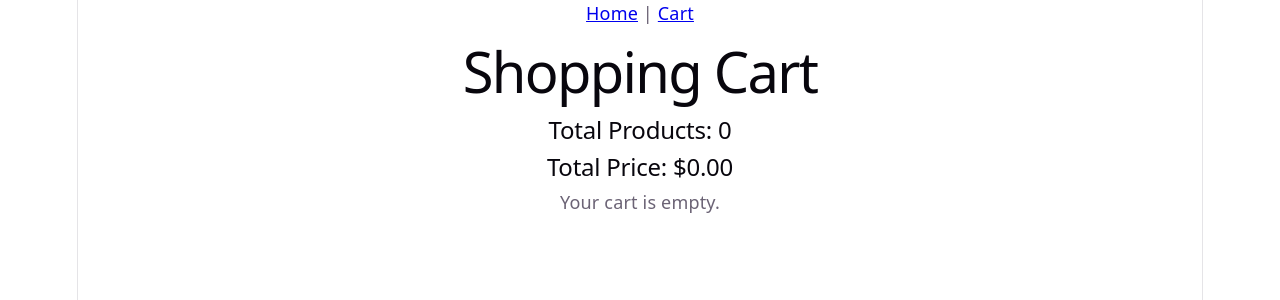
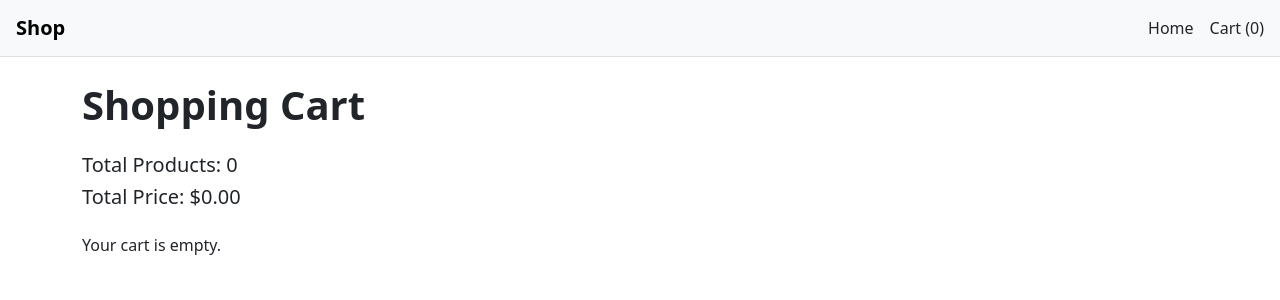
Before and after one commit to mbogarin/advanced-ecommerce-firebase, a React (Vite) app: page /cart in a window 1280 px wide. Shown: the top 300 px of the page. Built offline with nearby package versions, Linux system fonts and the light colour scheme.

Commit message:
bootstrap styling

```diff
--- a/package.json
+++ b/package.json
@@ -12,7 +12,9 @@
   "dependencies": {
     "@reduxjs/toolkit": "^2.12.0",
     "@tanstack/react-query": "^5.101.0",
+    "bootstrap": "^5.3.8",
     "react": "^19.2.6",
+    "react-bootstrap": "^2.10.10",
     "react-dom": "^19.2.6",
     "react-redux": "^9.3.0",
     "react-router-dom": "^7.18.0"
--- a/src/App.tsx
+++ b/src/App.tsx
@@ -1,21 +1,42 @@
 import { Routes, Route, Link } from "react-router-dom";
 import Home from "./pages/Home";
 import Cart from "./pages/Cart";
+import { useSelector } from "react-redux";
+import type { RootState } from "./store/store";
 
 export default function App() {
+	// Calculate NavBar cart items:
+	const cartItems = useSelector((state: RootState) => state.cart.items);
+	const totalItems = cartItems.reduce((sum, item) => sum + item.quantity, 0);
+
 	return (
 		<div>
-			<nav>
-				<Link to="/">Home</Link> | <Link to="/cart">Cart</Link>
+			{/* Nav links */}
+			<nav className="navbar navbar-light bg-light px-3 border-bottom">
+				{/* Shop */}
+				<Link className="navbar-brand fw-semibold" to="/">
+					Shop
+				</Link>
+
+				<div className="d-flex gap-3 align-items-center">
+					{/* Home */}
+					<Link className="nav-link" to="/">
+						Home
+					</Link>
+					{/* Cart */}
+					<Link className="nav-link" to="/cart">
+						Cart ({totalItems})
+					</Link>
+				</div>
 			</nav>
 
 			<Routes>
+				{/* Home page: */}
 				<Route path="/" element={<Home />} />
 
+				{/* Cart page: */}
 				<Route path="/cart" element={<Cart />} />
 			</Routes>
 		</div>
 	);
 }
-
-// export default App;
--- a/src/components/ProductCard.tsx
+++ b/src/components/ProductCard.tsx
@@ -14,30 +14,35 @@ type Product = {
 	};
 };
 
+// = Reusable ProductCard Component:
 export default function ProductCard({ product }: { product: Product }) {
 	const dispatch = useDispatch();
 
 	return (
-		// ! style later
-		<div>
+		<div className="card h-100">
 			<img
 				src={product.image}
 				alt={product.title}
-				width={120}
+				className="card-img-top p-3"
+				style={{ height: "180px", objectFit: "contain" }}
+				// width={120}
 				onError={(e) => {
 					(e.target as HTMLImageElement).src =
 						"https://via.placeholder.com/120";
 				}}
 			/>
+			<div className="card-body d-flex flex-column">
+				<h5 className="card-title">{product.title}</h5>
+				<p className="fw-bold mb-1">${product.price}</p>
+				<p className="text-muted small mb-1">{product.category}</p>
+				<p className="small mb-1">
+					Rating: {product.rating?.rate ?? "N/A"}
+				</p>
+				<p className="small text-truncate">{product.description}</p>
 
-			<h3>{product.title}</h3>
-			<p>${product.price}</p>
-			<p>{product.category}</p>
-			<p>Rating: {product.rating?.rate ?? "N/A"}</p>
-			<p>{product.description}</p>
-
-			{/* Add to Cart Button: */}
+				{/* // = Add to Cart Button: */}
 				<button
+					className="btn btn-primary mt-auto"
 					onClick={() =>
 						dispatch(
 							addToCart({
@@ -52,5 +57,6 @@ export default function ProductCard({ product }: { product: Product }) {
 					Add to Cart
 				</button>
 			</div>
+		</div>
 	);
 }
--- a/src/main.tsx
+++ b/src/main.tsx
@@ -1,11 +1,9 @@
 import React from "react";
 import ReactDOM from "react-dom/client";
-import "./index.css";
+import "bootstrap/dist/css/bootstrap.min.css";
 import App from "./App.tsx";
-
 import { Provider } from "react-redux";
 import { store } from "./store/store.ts";
-
 import { QueryClient, QueryClientProvider } from "@tanstack/react-query";
 import { BrowserRouter } from "react-router-dom";
 
--- a/src/pages/Cart.tsx
+++ b/src/pages/Cart.tsx
@@ -5,69 +5,101 @@ import { removeFromCart, clearCart } from "../store/cartSlice";
 
 export default function Cart() {
 	const dispatch = useDispatch();
-
 	const [checkoutMessage, setCheckoutMessage] = useState("");
-
 	const cartItems = useSelector((state: RootState) => state.cart.items);
 
+	// = Calculate total Products/Price:
 	const totalProducts = cartItems.reduce(
 		(total, item) => total + item.quantity,
 		0,
 	);
-
 	const totalPrice = cartItems.reduce(
 		(total, item) => total + item.price * item.quantity,
 		0,
 	);
 
+	// = Checkout:
 	const handleCheckout = () => {
 		dispatch(clearCart());
-
 		sessionStorage.removeItem("cart");
-
 		setCheckoutMessage("Checkout successful! You cart has been cleared.");
 	};
 
 	return (
-		<div>
-			<h1>Shopping Cart</h1>
+		<div className="container py-4">
+			<h1 className="mb-4 fw-semibold">Shopping Cart</h1>
 
-			{/* CHECKOUT: */}
+			{/* Checkout Message: */}
 			{checkoutMessage && <p>{checkoutMessage}</p>}
-			<h2>Total Products: {totalProducts}</h2>
-			<h2>Total Price: ${totalPrice.toFixed(2)}</h2>
 
-			{/* CART ITEMS */}
+			<div className="mb-4">
+				<h5>Total Products: {totalProducts}</h5>
+				<h5>Total Price: ${totalPrice.toFixed(2)}</h5>
+			</div>
+
+			{/* // = CART ITEMS */}
 			{cartItems.length === 0 ? (
 				<p>Your cart is empty.</p>
 			) : (
 				cartItems.map((item) => (
-					<div key={item.id}>
+					<div key={item.id} className="card mb-3 shadow-md">
+						<div className="row g-0 align-items-center p-3">
+							{/* Image: */}
+							<div className="col-3">
 								<img
 									src={item.image}
 									alt={item.title}
-							width={100}
+									className="img-fluid p-1"
+									style={{
+										height: "80px",
+										objectFit: "contain",
+									}}
+									// width={100}
 									onError={(e) => {
 										(e.target as HTMLImageElement).src =
 											"https://via.placeholder.com/100";
 									}}
 								/>
+							</div>
 
-						<h3>{item.title}</h3>
-						<p>Price: ${item.price}</p>
-						<p>Quantity: {item.quantity}</p>
+							{/* Text: */}
+							<div className="col-6">
+								<h5 className="fw-semibold mb-2">
+									{item.title}
+								</h5>
+								<h6 className="mb-0">
+									Price: ${item.price.toFixed(2)}
+								</h6>
+								<p className="mb-0">
+									Quantity: {item.quantity}
+								</p>
+							</div>
 
-						{/* REMOVE FROM CART BUTTON: */}
+							{/*//= Remove from Cart button: */}
+							<div className="col-3 text-end">
 								<button
-							onClick={() => dispatch(removeFromCart(item.id))}
+									className="btn btn-danger btn-sm"
+									onClick={() =>
+										dispatch(removeFromCart(item.id))
+									}
 								>
 									Remove
 								</button>
-
-						{/* CHECKOUT BUTTON: */}
-						<button onClick={handleCheckout}>Checkout</button>
+							</div>
+						</div>
 					</div>
 				))
+			)}
+			{/* Checkout button: */}
+			{cartItems.length > 0 && (
+				<div className="text-end mt-3">
+					<button
+						className="btn btn-success"
+						onClick={handleCheckout}
+					>
+						Checkout
+					</button>
+				</div>
 			)}
 		</div>
 	);
--- a/src/pages/Home.tsx
+++ b/src/pages/Home.tsx
@@ -34,13 +34,12 @@ export default function Home() {
 	if (isError) return <div>Failed to load products</div>;
 
 	return (
-		<div>
-			<h1>Products</h1>
-
-			{/* // -- style later */}
+		<div className="container py-4">
+			<h1 className="mb-4 fw-semibold">Products</h1>
 
 			{/* CATEGORY DROPDOWN: */}
 			<select
+				className="form-select w-auto mb-4"
 				value={selectedCategory}
 				onChange={(e) => setSelectedCategory(e.target.value)}
 			>
@@ -53,11 +52,15 @@ export default function Home() {
 				))}
 			</select>
 
-			{/* // ! style later */}
 			{/* PRODUCTS: */}
-			<div>
+			<div className="row g-3">
 				{products?.map((product: any) => (
-					<ProductCard key={product.id} product={product} />
+					<div
+						key={product.id}
+						className="col-12 col-sm-6 col-md-4 col-lg-3"
+					>
+						<ProductCard product={product} />
+					</div>
 				))}
 			</div>
 		</div>
--- a/src/store/cartSlice.ts
+++ b/src/store/cartSlice.ts
@@ -24,6 +24,7 @@ const cartSlice = createSlice({
 	name: "cart",
 	initialState,
 	reducers: {
+		// = Cart actions:
 		addToCart: (
 			state,
 			action: PayloadAction<Omit<CartItem, "quantity">>,
--- a/src/store/store.ts
+++ b/src/store/store.ts
@@ -1,16 +1,18 @@
 import { configureStore } from "@reduxjs/toolkit";
 import cartReducer from "./cartSlice";
 
+// = Global store configuration:
 export const store = configureStore({
 	reducer: {
 		cart: cartReducer,
 	},
 });
 
+// = SessionStorage:
 store.subscribe(() => {
 	sessionStorage.setItem("cart", JSON.stringify(store.getState().cart.items));
 });
 
-// types (use later):
+// types:
 export type RootState = ReturnType<typeof store.getState>;
 export type AppDispatch = typeof store.dispatch;
```
Also changed, not shown: 2 other files (tests, documents, lock files or other folders). Lines whose indentation alone changed are shown as unchanged.
